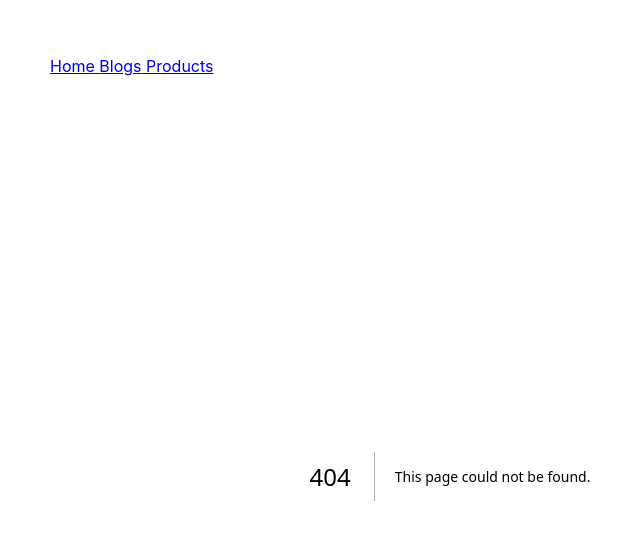
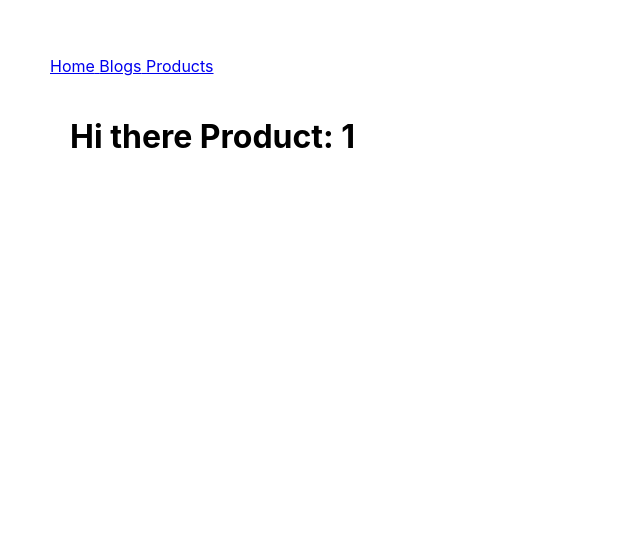
Before and after one commit to Jerga99/next-13-preview, a Next.js app: page /products/1 in a window 1280 px wide. Before the commit this address had no page. Shown: the part 144-684 px from the top of the page, without its empty margins (190-830 px from the left). Built offline with nearby package versions, Linux system fonts and the light colour scheme.

Commit message:
Detail pages

```diff
--- /dev/null
+++ b/app/products/[slug]/page.jsx
@@ -0,0 +1,10 @@
+
+
+
+export default function ProductDetailPage({params}) {
+  return (
+    <div className="page">
+      <h1>Hi there Product: {params.slug}</h1>
+    </div>
+  )
+}
```
Also changed, not shown: app/blogs/[id]/page.jsx (added, +10 -0 lines).
